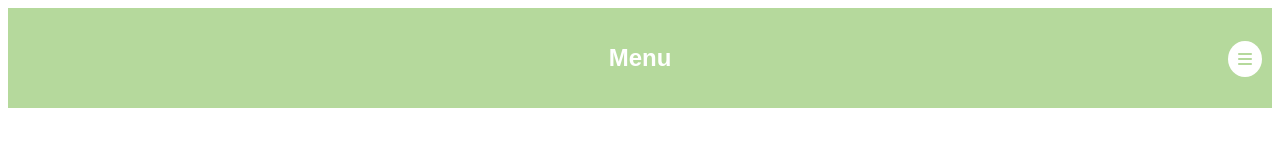
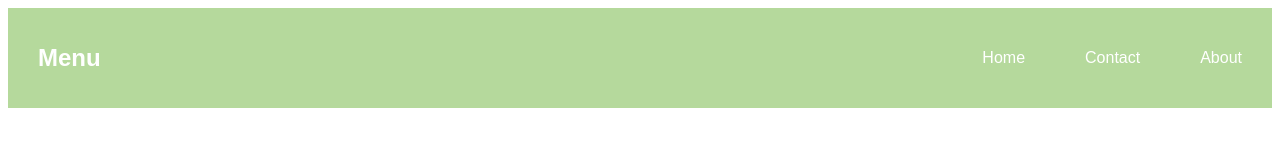
Before and after one commit to dh-dev-prog/practice-02-nav-float, a plain HTML site: page index.html in a window 1280 px wide. Drawn offline with Linux system fonts and the light colour scheme.

Commit message:
Add styles

```diff
--- a/index.html
+++ b/index.html
@@ -13,13 +13,13 @@
 
         <header>
           <h2>Menu</h2>
-          <i id="menu" class="fa fa-bars fa-1x" aria-hidden="true"></i>
+          <i id="menu" class="fa fa-bars" aria-hidden="true"></i>
 
           <nav>
             <ul>
-              <li class="hidden hide-0"><a href="#">Home</a></li>
-              <li class="hidden hide-1"><a href="#">Contact</a></li>
-              <li class="hidden hide-2"><a href="#">About</a></li>
+              <li class="hidden hide-0"><a href="#home">Home</a></li>
+              <li class="hidden hide-1"><a href="#contact">Contact</a></li>
+              <li class="hidden hide-2"><a href="#about">About</a></li>
             </ul>
           </nav>
         </header>
--- a/styles.css
+++ b/styles.css
@@ -30,7 +30,6 @@ a {
   background-color: #B5D99C;
 }
 li {
-  position: relative;
   margin: 0;
   height: 100px;
   line-height: 100px;
@@ -47,6 +46,10 @@ i {
   cursor: pointer;
   z-index: 10;
 }
+
+
+
+/*States*/
 .hidden {
   position: absolute;
   left: 0;
@@ -74,3 +77,32 @@ i {
   transform: translateY(202px);
   transition-delay: .1s;
 }
+
+@media only screen and (min-width: 460px) {
+  nav {
+    float: right;
+  }
+  h2, nav li {
+    position: static;
+    float: left;
+  }
+  h2 {
+    padding: 0 30px;
+  }
+  nav a {
+    float: left;
+    padding: 0 30px;
+  }
+  .fa.fa-bars {
+    /*inline propreties take priority on css so cant trigger display none on <i>*/
+    display: none;
+  }
+  .hidden {
+    position: static;
+    transform: translateY(0);
+    transition: translateY 0s linear;
+    transition: opacity .3s linear;
+    opacity: 1;
+    z-index: 0;
+  }
+}
```
